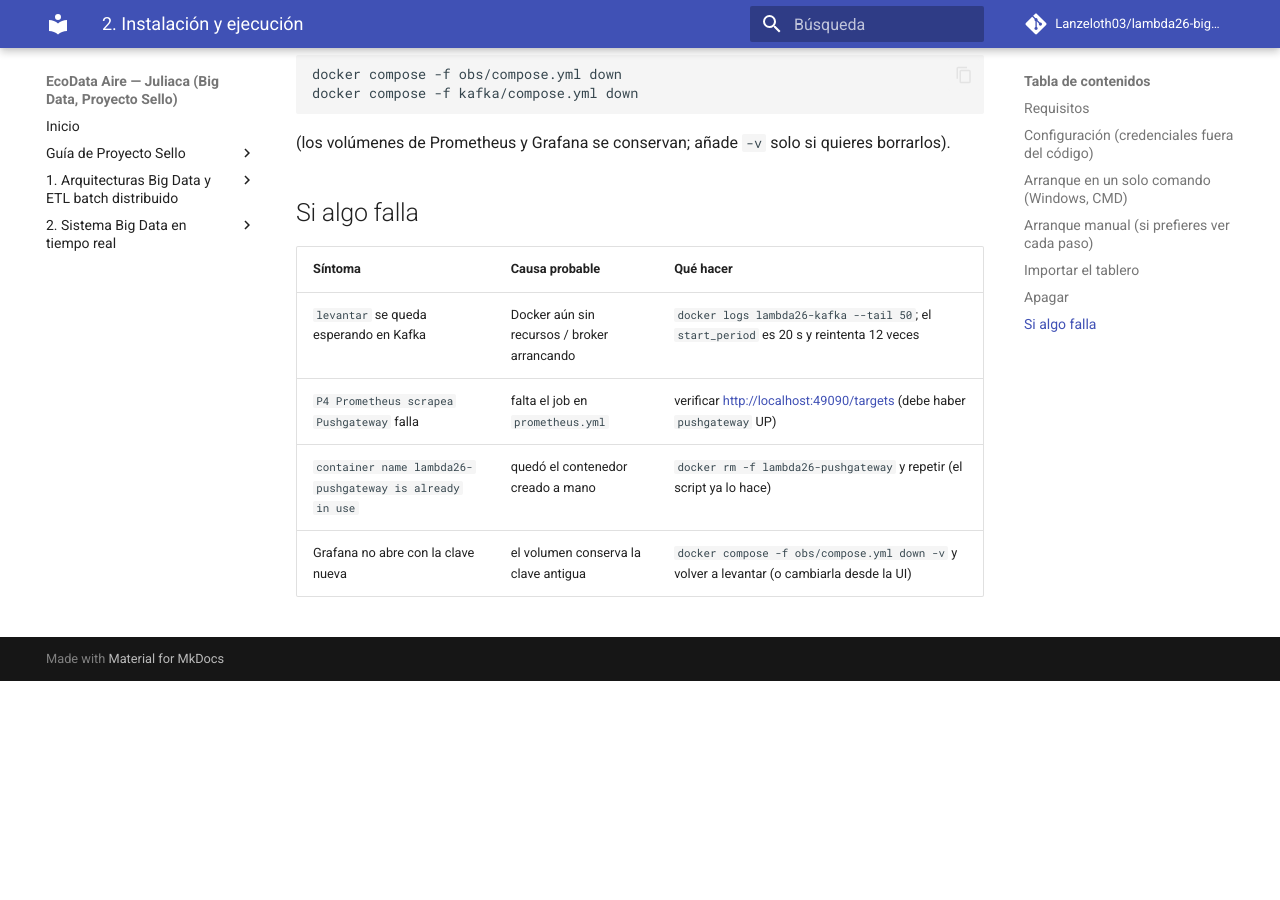
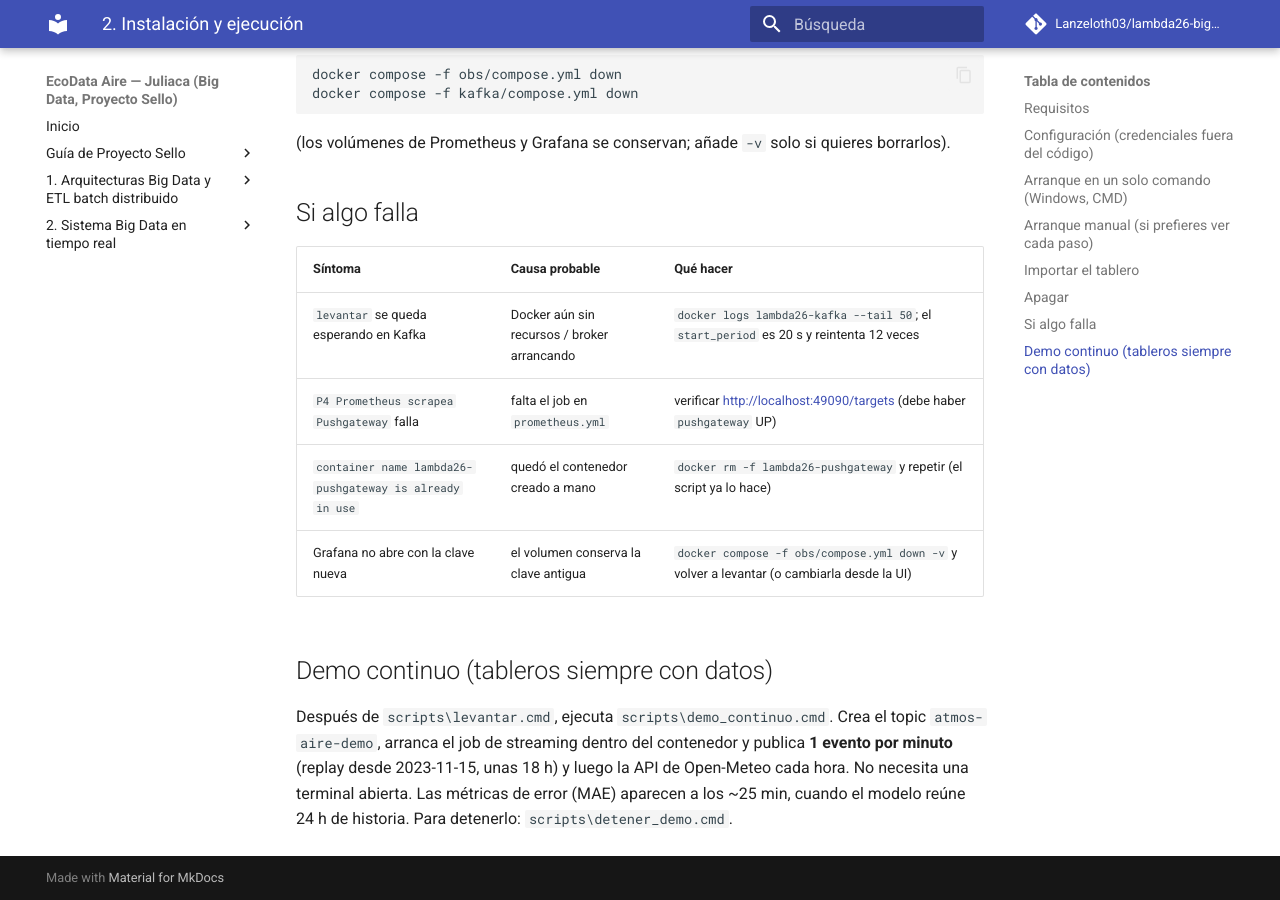
Before and after one commit to Lanzeloth03/lambda26-bigdata, an MkDocs documentation site: the page built from docs/ejecucion.md, in a window 1280 px wide and 900 px high, scrolled down 1712 px. Built offline with MkDocs 1.6.1 and Material for MkDocs 9.7.7, drawn with Linux system fonts in a browser that asks for light colours; comment, search, counter and statistics services are not loaded; before the commit the page ends 2393 px from its top, so only the background shows below that.

Commit message:
Demo continuo: job + alimentador dentro del contenedor para tableros con datos
Co-Authored-By: Claude Sonnet 5.5 <noreply@anthropic.com>
Claude-Session: https://claude.ai/code/session_011czvXEmzp6qbTa4JsfZkS8

```diff
--- a/docs/ejecucion.md
+++ b/docs/ejecucion.md
@@ -61,3 +61,6 @@ docker compose -f kafka/compose.yml down
 | `P4 Prometheus scrapea Pushgateway` falla | falta el job en `prometheus.yml` | verificar <http://localhost:49090/targets> (debe haber `pushgateway` UP) |
 | `container name lambda26-pushgateway is already in use` | quedó el contenedor creado a mano | `docker rm -f lambda26-pushgateway` y repetir (el script ya lo hace) |
 | Grafana no abre con la clave nueva | el volumen conserva la clave antigua | `docker compose -f obs/compose.yml down -v` y volver a levantar (o cambiarla desde la UI) |
+
+## Demo continuo (tableros siempre con datos)
+Después de `scripts\levantar.cmd`, ejecuta `scripts\demo_continuo.cmd`. Crea el topic `atmos-aire-demo`, arranca el job de streaming dentro del contenedor y publica **1 evento por minuto** (replay desde 2023-11-15, unas 18 h) y luego la API de Open-Meteo cada hora. No necesita una terminal abierta. Las métricas de error (MAE) aparecen a los ~25 min, cuando el modelo reúne 24 h de historia. Para detenerlo: `scripts\detener_demo.cmd`.
```
Also changed, not shown: 2 other files.
